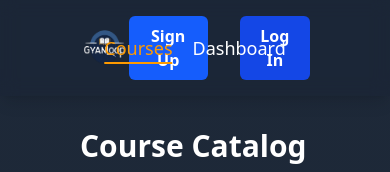
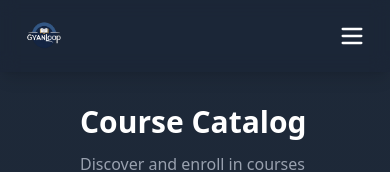
Before and after one commit to AyushDeuja/GyanLoop-E-Learning-Platform, a React (Vite) app: page /courses in a window 390 px wide. Shown: the top 172 px of the page. Built offline with nearby package versions, Linux system fonts and the light colour scheme.

Commit message:
made navbar fully responsive

```diff
--- a/src/components/Navbar.jsx
+++ b/src/components/Navbar.jsx
@@ -3,7 +3,7 @@ import CustomButton from "./CustomButton";
 import { NavLink, useNavigate } from "react-router";
 import { useSelector, useDispatch } from "react-redux";
 import { logout } from "../redux/authSlice";
-import { LogOutIcon, ShoppingCart, User, UserIcon } from "lucide-react";
+import { LogOutIcon, Menu, X, UserIcon } from "lucide-react";
 import { useState } from "react";
 import Modal from "./Modal";
 
@@ -13,9 +13,11 @@ const NavBar = () => {
   const user = useSelector((state) => state.auth.user);
 
   const [isModalOpen, setIsModalOpen] = useState(false);
+  const [menuOpen, setMenuOpen] = useState(false);
 
   const handleLogoutClick = () => {
     setIsModalOpen(true);
+    setMenuOpen(false);
   };
 
   const handleConfirmLogout = () => {
@@ -28,45 +30,46 @@ const NavBar = () => {
     setIsModalOpen(false);
   };
 
+  const toggleMenu = () => {
+    setMenuOpen((prev) => !prev);
+  };
+
   return (
     <>
-      <nav className="flex items-center justify-between py-4 px-20 shadow-lg text-white sticky top-0 z-20 backdrop-blur-sm bg-gray-900/10">
-        <div className="cursor-pointer">
+      <nav className="flex items-center justify-between py-4 px-6 lg:px-20 shadow-lg text-white sticky top-0 z-20 backdrop-blur-sm bg-gray-900/10">
+        {/* Logo */}
+        <div className="cursor-pointer z-30">
           <NavLink to="/">
-            <img src={LOGO_URL} alt="Logo Img" className="h-13 w-15" />
+            <img src={LOGO_URL} alt="Logo Img" className="h-10 w-auto" />
           </NavLink>
         </div>
 
-        <div className="absolute left-1/2 transform -translate-x-1/2">
-          <ul className="flex items-center space-x-5 h-full ">
-            <li>
+        {/* Center nav links (only on lg+) */}
+        <div className="hidden lg:flex absolute left-1/2 transform -translate-x-1/2 space-x-8">
           <NavLink
             to="/courses"
             className={({ isActive }) =>
-                  `text-lg font-medium relative transition-colors duration-300 after:absolute after:w-0 after:h-0.5 after:bg-amber-500 after:bottom-[-4px] after:left-0 hover:after:w-full ${
+              `text-lg font-medium relative after:absolute after:w-0 after:h-0.5 after:bg-amber-500 after:bottom-[-4px] after:left-0 hover:after:w-full ${
                 isActive ? "after:w-full text-amber-500" : ""
               }`
             }
           >
             Courses
           </NavLink>
-            </li>
-            <li>
           <NavLink
             to="/dashboard"
             className={({ isActive }) =>
-                  `text-lg font-medium relative transition-colors duration-300 after:absolute after:w-0 after:h-0.5 after:bg-amber-500 after:bottom-[-4px] after:left-0 hover:after:w-full ${
+              `text-lg font-medium relative after:absolute after:w-0 after:h-0.5 after:bg-amber-500 after:bottom-[-4px] after:left-0 hover:after:w-full ${
                 isActive ? "after:w-full text-amber-500" : ""
               }`
             }
           >
             Dashboard
           </NavLink>
-            </li>
-          </ul>
         </div>
 
-        <div className="flex items-center space-x-8">
+        {/* Auth Section (right on desktop, hidden below lg) */}
+        <div className="hidden lg:flex items-center space-x-4 z-30">
           {user ? (
             <>
               <span className="flex items-center gap-2 text-lg font-medium text-white">
@@ -75,28 +78,98 @@ const NavBar = () => {
               </span>
               <CustomButton
                 buttonIcon={<LogOutIcon className="w-5 h-5" />}
-                label={"Logout"}
-                className={"p-5 bg-red-800"}
+                label="Logout"
+                className="p-5 bg-red-800"
                 onClick={handleLogoutClick}
               />
             </>
           ) : (
             <>
               <CustomButton
-                label={"Sign Up"}
-                className={"p-5 !bg-blue-600"}
+                label="Sign Up"
+                className="p-5 !bg-blue-600"
                 onClick={() => navigate("/signup")}
               />
               <CustomButton
-                label={"Log In"}
-                className={"p-5"}
+                label="Log In"
+                className="p-5"
                 onClick={() => navigate("/login")}
               />
             </>
           )}
         </div>
+
+        {/* Hamburger icon on <lg screens */}
+        <div className="lg:hidden z-30" onClick={toggleMenu}>
+          {menuOpen ? (
+            <X className="w-7 h-7 cursor-pointer" />
+          ) : (
+            <Menu className="w-7 h-7 cursor-pointer" />
+          )}
+        </div>
       </nav>
 
+      {/* Mobile dropdown menu */}
+      {menuOpen && (
+        <div className="lg:hidden flex flex-col gap-4 bg-gray-900 text-white px-6 py-4">
+          <NavLink
+            to="/courses"
+            onClick={() => setMenuOpen(false)}
+            className={({ isActive }) =>
+              `text-lg font-medium ${isActive ? "text-amber-500" : ""}`
+            }
+          >
+            Courses
+          </NavLink>
+          <NavLink
+            to="/dashboard"
+            onClick={() => setMenuOpen(false)}
+            className={({ isActive }) =>
+              `text-lg font-medium ${isActive ? "text-amber-500" : ""}`
+            }
+          >
+            Dashboard
+          </NavLink>
+
+          <hr className="border-gray-700 my-2" />
+
+          {user ? (
+            <>
+              <span className="flex items-center gap-2 text-lg font-medium">
+                <UserIcon className="w-5 h-5" />
+                {user.name || "User"}
+              </span>
+              <CustomButton
+                buttonIcon={<LogOutIcon className="w-5 h-5" />}
+                label="Logout"
+                className="p-5 bg-red-800 w-full"
+                onClick={handleLogoutClick}
+              />
+            </>
+          ) : (
+            <>
+              <CustomButton
+                label="Sign Up"
+                className="p-5 !bg-blue-600 w-full"
+                onClick={() => {
+                  navigate("/signup");
+                  setMenuOpen(false);
+                }}
+              />
+              <CustomButton
+                label="Log In"
+                className="p-5 w-full"
+                onClick={() => {
+                  navigate("/login");
+                  setMenuOpen(false);
+                }}
+              />
+            </>
+          )}
+        </div>
+      )}
+
+      {/* Logout Confirmation Modal */}
       <Modal
         isModalOpen={isModalOpen}
         onClose={handleCloseModal}
```
Lines whose indentation alone changed are shown as unchanged.
